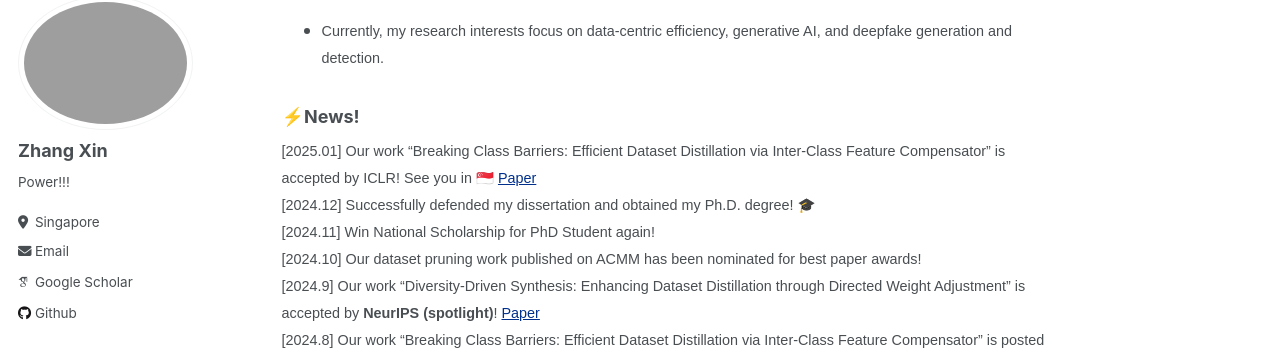
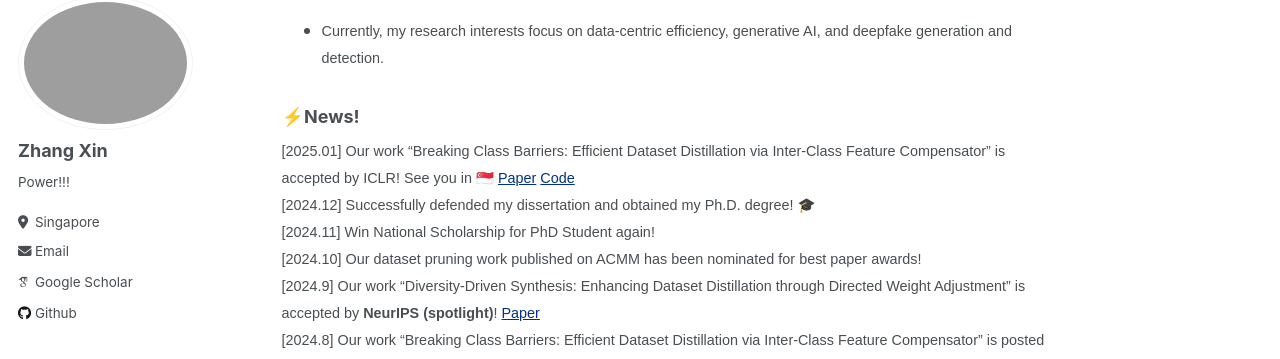
Before and after one commit to zhangxin-xd/zhangxin-xd.github.io, a Jekyll site: the page built from _pages/about.md, in a window 1280 px wide and 900 px high, scrolled down 325 px. Shown: the part 90-449 px from the top of the window. Built offline with Jekyll 4.4.1, drawn with Linux system fonts in a browser that asks for light colours; some web fonts are replaced.

Commit message:
Update about.md

```diff
--- a/_pages/about.md
+++ b/_pages/about.md
@@ -19,11 +19,9 @@ My research interests lie in machine learning and computer vision, with a focus
 - <span style="font-family:Arial; font-size:0.8em;"> Currently, my research interests focus on data-centric efficiency, generative AI, and deepfake generation and detection.
 
 
-
-
 ### ⚡️News!
 <span style="font-family:Arial; font-size:0.8em;">
-  [2025.01] Our work "Breaking Class Barriers: Efficient Dataset Distillation via Inter-Class Feature Compensator" is accepted by ICLR! See you in 🇸🇬 <a href="https://arxiv.org/abs/2408.06927" style="color:#00308B;">Paper</a><br>
+  [2025.01] Our work "Breaking Class Barriers: Efficient Dataset Distillation via Inter-Class Feature Compensator" is accepted by ICLR! See you in 🇸🇬 <a href="https://arxiv.org/abs/2408.06927" style="color:#00308B;">Paper</a>  <a href="https://github.com/zhangxin-xd/UFC" style="color:#00308B;">Code</a><br>
   [2024.12] Successfully defended my dissertation and obtained my Ph.D. degree! 🎓 <br>
   [2024.11] Win National Scholarship for PhD Student again! <br>
   [2024.10] Our dataset pruning work published on ACMM has been nominated for best paper awards!<br>
```
